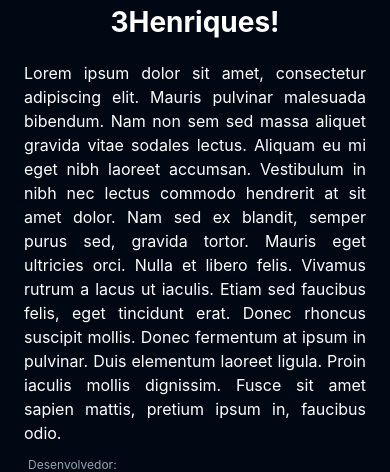
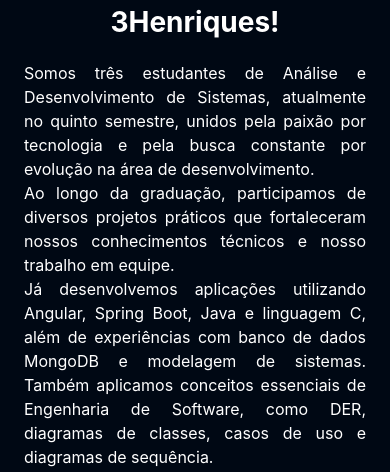
Before and after one commit to 3Henriques/landing-page, a React Native app: screen / in a window 390 px wide. Shown: the part 341-813 px from the top of the page. Built offline with nearby package versions, Linux system fonts and the light colour scheme.

Commit message:
refactor: texto home

```diff
--- a/src/data/desenvolvedores.ts
+++ b/src/data/desenvolvedores.ts
@@ -12,7 +12,7 @@ export const desenvolvedores: Desenvolvedor[] = [
         descricao: "",
         sobreMim: "",
         redesSociais:{
-            GitHub: "",
+            GitHub: "ghgennari",
             LinkedIn: "",
             Instagram: ""
         },
@@ -29,8 +29,8 @@ export const desenvolvedores: Desenvolvedor[] = [
         sobreMim: "Possuo conhecimentos em desenvolvimento e programação, com domínio intermediário em Python e Java, aplicação de Programação Orientada a Objetos e uso do framework Spring Boot em nível intermediário. Tenho contato com bancos de dados relacionais e não relacionais, incluindo SQL, SQL Server, PL/SQL, PostgreSQL e MongoDB, além de utilização do Microsoft Access. Também possuo familiaridade com versionamento de código utilizando Git e com containerização por meio do Docker em nível básico. Na área de infraestrutura e redes, tenho experiência com suporte técnico, Active Directory, configuração de roteadores, endereçamento IP, roteamento estático e dinâmico, virtualização com Oracle VM VirtualBox e configuração básica de serviços em nuvem, como Amazon EC2 e AWS Amplify. Além disso, já utilizei ferramentas de inteligência artificial como o Google AI Studio. Tenho familiaridade com metodologias e práticas de gestão e melhoria de processos, incluindo Scrum, Kanban, Agile e PDCA. Também possuo experiência com ferramentas de produtividade e colaboração, como Microsoft Word, Excel, PowerPoint e Teams, bem como com edição de vídeo utilizando o Sony Vegas Pro 17.",
         redesSociais:{
             GitHub: "h-and-rod",
-            LinkedIn: "",
-            Instagram: ""
+            LinkedIn: "ghgennari",
+            Instagram: "ghgennari"
         },
         cor: "#F34"
     },
--- a/src/screens/Home/Home.tsx
+++ b/src/screens/Home/Home.tsx
@@ -67,7 +67,7 @@ export function Home(){
             >
                 <FotoPerfil />
                 <Titulo texto="Bem-vindo aos 3Henriques!" />
-                <CampoTexto texto="Lorem ipsum dolor sit amet, consectetur adipiscing elit. Mauris pulvinar malesuada bibendum. Nam non sem sed massa aliquet gravida vitae sodales lectus. Aliquam eu mi eget nibh laoreet accumsan. Vestibulum in nibh nec lectus commodo hendrerit at sit amet dolor. Nam sed ex blandit, semper purus sed, gravida tortor. Mauris eget ultricies orci. Nulla et libero felis. Vivamus rutrum a lacus ut iaculis. Etiam sed faucibus felis, eget tincidunt erat. Donec rhoncus suscipit mollis. Donec fermentum at ipsum in pulvinar. Duis elementum laoreet ligula. Proin iaculis mollis dignissim. Fusce sit amet sapien mattis, pretium ipsum in, faucibus odio." />
+                <CampoTexto texto={"Somos três estudantes de Análise e Desenvolvimento de Sistemas, atualmente no quinto semestre, unidos pela paixão por tecnologia e pela busca constante por evolução na área de desenvolvimento.\nAo longo da graduação, participamos de diversos projetos práticos que fortaleceram nossos conhecimentos técnicos e nosso trabalho em equipe.\nJá desenvolvemos aplicações utilizando Angular, Spring Boot, Java e linguagem C, além de experiências com banco de dados MongoDB e modelagem de sistemas. Também aplicamos conceitos essenciais de Engenharia de Software, como DER, diagramas de classes, casos de uso e diagramas de sequência.\nEntre nossos principais projetos, destacamos o desenvolvimento de um sistema para controle de laboratórios e salas da faculdade, focado em organização, eficiência e facilidade de uso.\nEste portfólio representa nossa trajetória acadêmica, dedicação e vontade de transformar ideias em soluções reais."}/>
                 <ComboDevs
                     idDesenvolvedor={idDesenvolvedor}
                     onChangeIdDesenvolvedor={setIdDesenvolvedor}
```
